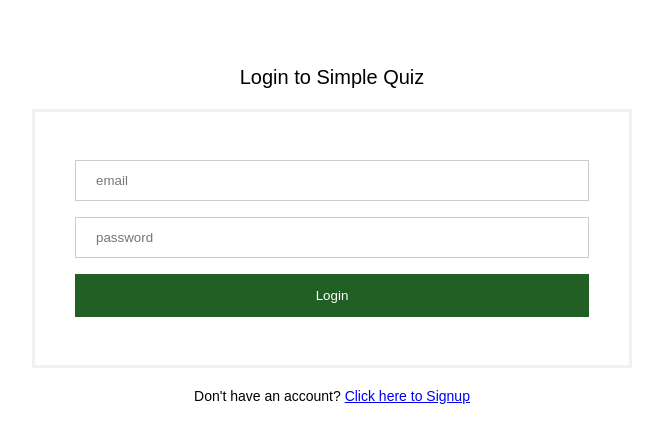
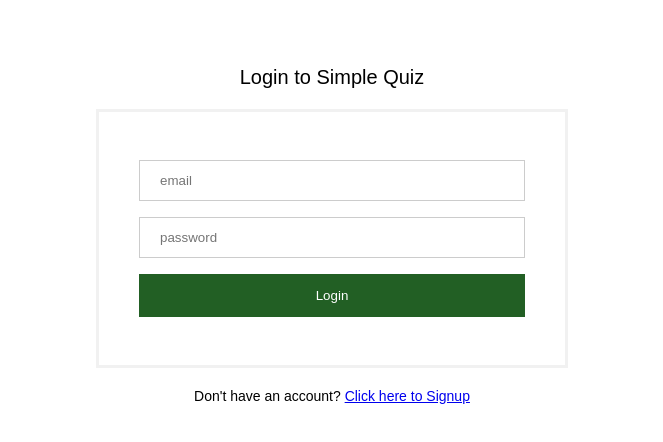
Before and after one commit to fegoworks/simple-quiz, a plain HTML site: page index.html in a window 1280 px wide. Shown: the whole page, without its empty margins (308-971 px from the left). Drawn offline with Linux system fonts and the light colour scheme.

Commit message:
feature(sign up): style sign up page

```diff
--- a/css/style.css
+++ b/css/style.css
@@ -18,7 +18,9 @@ form {
 }
 
 input[type=email],
-input[type=password] {
+input[type=password],
+input[type=text],
+input[type=number] {
   width: 100%;
   padding: 12px 20px;
   margin: 8px 0;
@@ -45,7 +47,7 @@ button:hover {
   /* border: 3px solid #6d6161; */
   padding: 16px;
   margin: 50px auto;
-  width: 50%;
+  width: 40%;
   text-align: center;
 }
 
```
